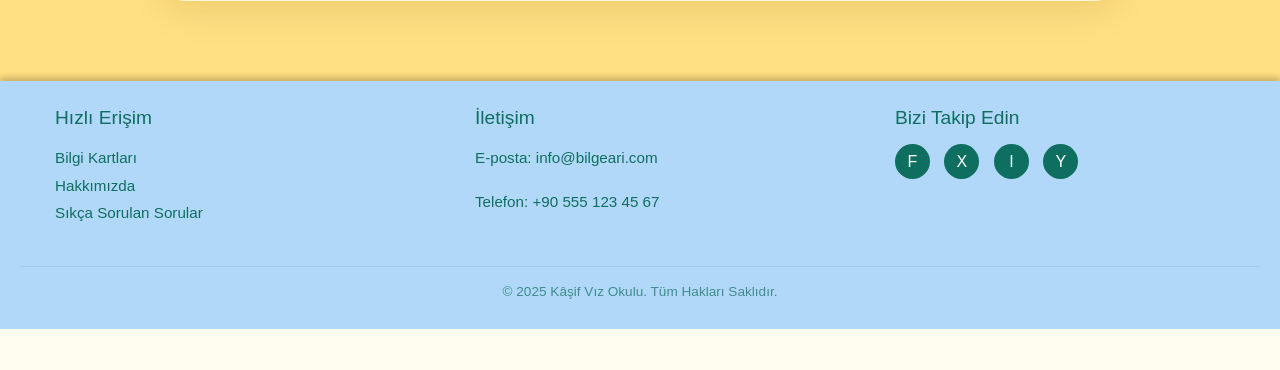
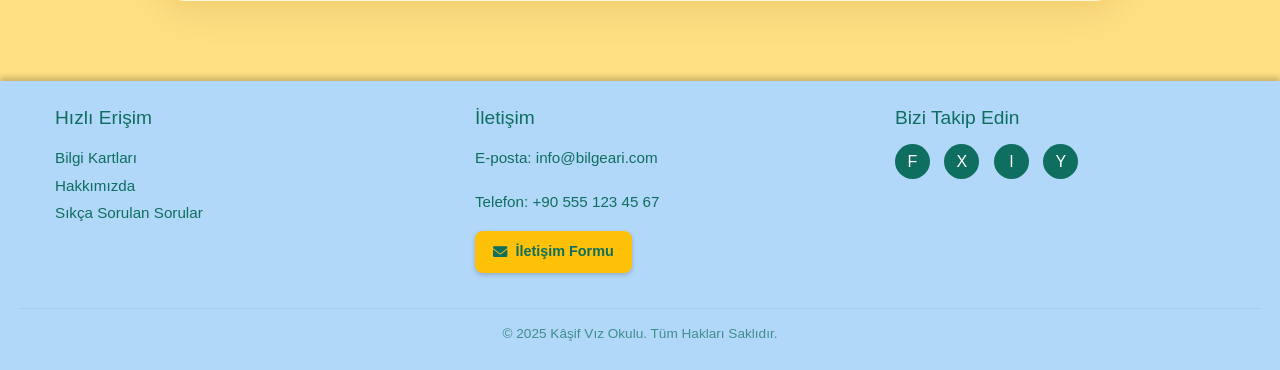
Before and after one commit to zulfucankarakus/BilgeAri-Cocuklar-Icin-Etkilesimli-Ogrenme-Platformu-mainson, an ASP.NET Core app: page /Home/kodlamauzmani in a window 1280 px wide. Shown: the part 2609-2979 px from the top of the page. Before the commit the page ends 2938 px from the top, so only its background shows below. Run offline with ASP.NET Core 8, Linux system fonts and the light colour scheme; the visitor is signed in with stand-in values (Sample User, id 1).

Commit message:
auto-commit for a0123797-c099-41dc-9ddf-b9176d81cf9f

```diff
--- a/BilgeAri-Cocuklar-Icin-Etkilesimli-Ogrenme-Platformu-main/Views/Home/kodlamauzmani.cshtml
+++ b/BilgeAri-Cocuklar-Icin-Etkilesimli-Ogrenme-Platformu-main/Views/Home/kodlamauzmani.cshtml
@@ -200,6 +200,14 @@
                 <h3 style="color: #0e6e5f; font-size: 1.2rem; margin-bottom: 15px;">İletişim</h3>
                 <p style="color: #0e6e5f; font-size: 0.95rem; line-height: 1.8;">E-posta: <a href="mailto:info@bilgeari.com" style="color: #0e6e5f; text-decoration: none;">info@bilgeari.com</a></p>
                 <p style="color: #0e6e5f; font-size: 0.95rem; line-height: 1.8;">Telefon: +90 555 123 45 67</p>
+
+                <!-- İletişim Formu Linki -->
+                <div style="margin-top: 15px;">
+                    <a href="/Iletisim/Index" style="display: inline-flex; align-items: center; gap: 8px; padding: 10px 18px; background-color: #FFC107; color: #0e6e5f; border-radius: 8px; text-decoration: none; font-weight: 700; transition: all 0.3s ease; box-shadow: 0 2px 5px rgba(0,0,0,0.2); font-size: 0.9rem;">
+                        <i class="fas fa-envelope"></i>
+                        <span>İletişim Formu</span>
+                    </a>
+                </div>
             </div>
 
             <div class="footer-column social-column" style="width: 30%; padding: 0 15px;">
```
